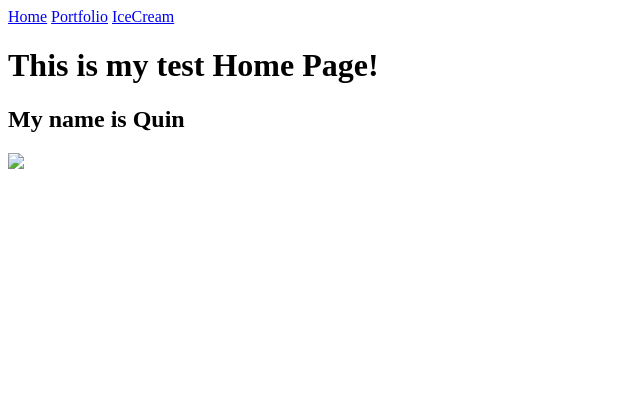
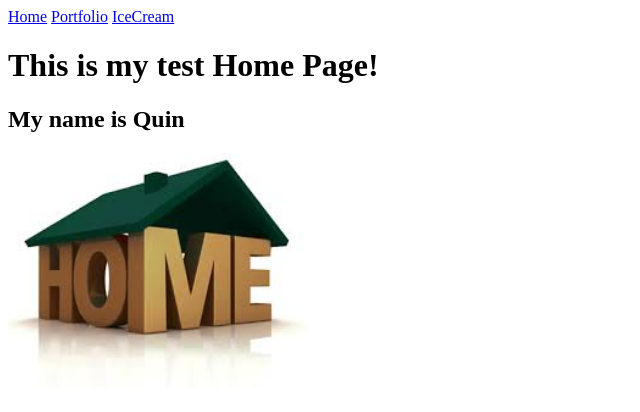
Before and after one commit to QuinA1/Website, a plain HTML site: page index.html in a window 1280 px wide. Shown: the whole page, without its empty margins (0-640 px from the left). Drawn offline with Linux system fonts and the light colour scheme.

Commit message:
Update index.html

```diff
--- a/index.html
+++ b/index.html
@@ -10,7 +10,7 @@
     <a href="icecream.html">IceCream</a>
     <h1>This is my test Home Page!</h1>
     <h2>My name is Quin</h1>
-    <img src="images/home.jpg" height="250">
+    <img src="home.jpg" height="250">
     <br>
   </body>
 </html>
```
